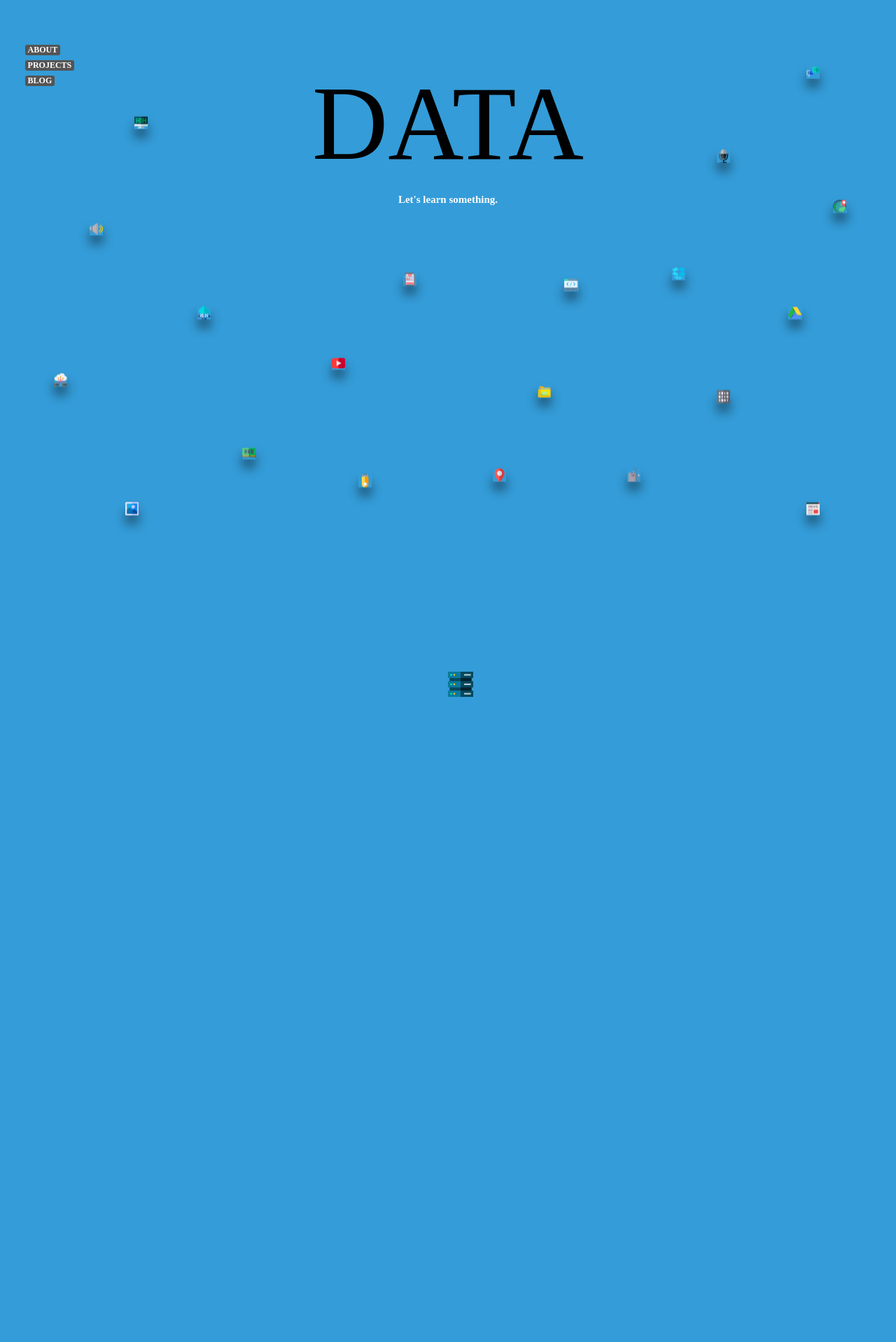
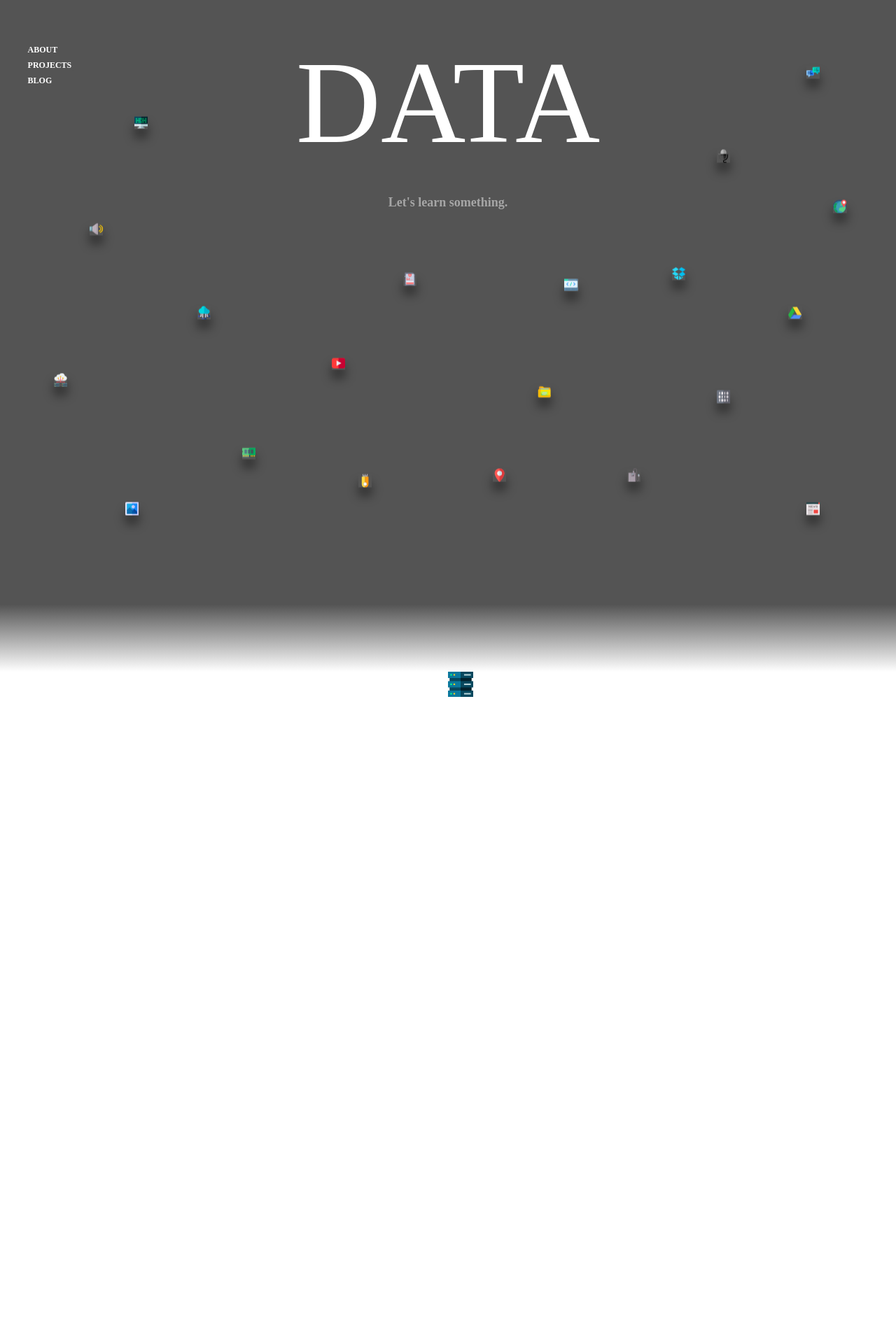
Before and after one commit to nickzarate/Zarate, a Next.js app: page / in a window 1280 px wide. Shown: the top 1918 px of the page at 70% size. Built offline with nearby package versions, Linux system fonts and the light colour scheme.

Commit message:
Remove inline styles from all pages

```diff
--- a/pages/about.js
+++ b/pages/about.js
@@ -1,10 +1,9 @@
 import Layout from '../components/Layout'
-import { darkGray } from '../assets/colors'
 
 const About = () => (
-  <Layout>
-    <h1 style={{ backgroundColor: darkGray, marginTop: 0, height: 1000 }}>About.</h1>
-  </Layout>
+  <div className='about flexrow'>
+    <h1 style={{ marginTop: 0 }}></h1>
+  </div>
 )
 
 export default About
--- a/pages/blog.js
+++ b/pages/blog.js
@@ -1,10 +1,9 @@
 import Layout from '../components/Layout'
-import { darkGray } from '../assets/colors'
 
 const Blog = () => (
-  <Layout>
-    <h1 style={{ backgroundColor: darkGray, marginTop: 0, height: 1000 }}>Blog.</h1>
-  </Layout>
+  <div className='blog flexrow'>
+    <h1 style={{ backgroundColor: 'gray', marginTop: 0 }}>Blog.</h1>
+  </div>
 )
 
 export default Blog
--- a/pages/index.js
+++ b/pages/index.js
@@ -1,7 +1,9 @@
 import Layout from '../components/Layout'
 import { Component } from 'react'
-import { darkGray, blue } from '../assets/colors'
 import Icons from '../components/Icons'
+import About from './about'
+import Projects from './projects'
+import Blog from './blog'
 
 class Home extends Component {
   constructor(props) {
@@ -11,35 +13,17 @@ class Home extends Component {
   render () {
     return (
       <Layout>
-        <div style={ styles.container }>
-          <p style={ styles.title }>DATA</p>
-          <h2 style={ styles.subText }>Let's learn something.</h2>
-          <Icons width='4vw' height='4vh' />
+        <div className='flexcol home' onClick={ () => console.log(document.getElementsByClassName('icon-container')) }>
+          <h1 id='home-title'>DATA</h1>
+          <h2 id='home-subtitle'>Let's learn something.</h2>
+          <Icons />
         </div>
+        <About />
+        <Projects />
+        <Blog />
       </Layout>
     )
   }
 }
 
-const styles = {
-  container: {
-    display: 'flex',
-    flex: 1,
-    flexDirection: 'column',
-    background: 'linear-gradient(rgba(52, 156, 216) 90%, white)',
-    alignItems: 'center',
-  },
-  title: {
-    fontSize: 150,
-    fontFamily: 'Bungee Shade',
-    margin: '.6em 0em 0.1em 0em',
-    color: 'black',
-  },
-  subText: {
-    fontSize: 15,
-    marginTop: '0em',
-    color: 'white',
-  }
-}
-
 export default Home
--- a/pages/projects.js
+++ b/pages/projects.js
@@ -1,10 +1,9 @@
 import Layout from '../components/Layout'
-import { darkGray } from '../assets/colors'
 
 const Projects = () => (
-  <Layout>
-    <h1 style={{ backgroundColor: darkGray, marginTop: 0, height: 1000 }}>Projects.</h1>
-  </Layout>
+  <div className='projects flexrow'>
+    <h1 style={{ backgroundColor: 'gray', marginTop: 0 }}>Projects.</h1>
+  </div>
 )
 
 export default Projects
```
